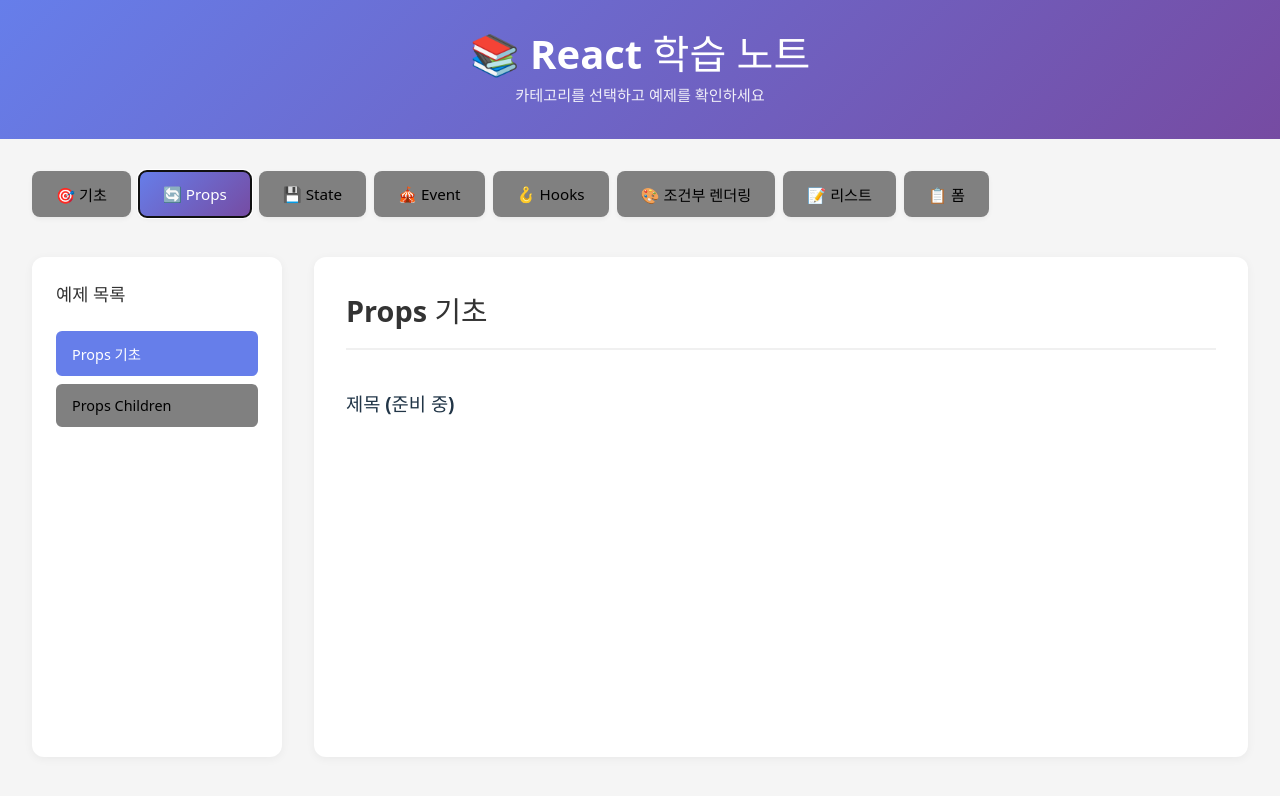
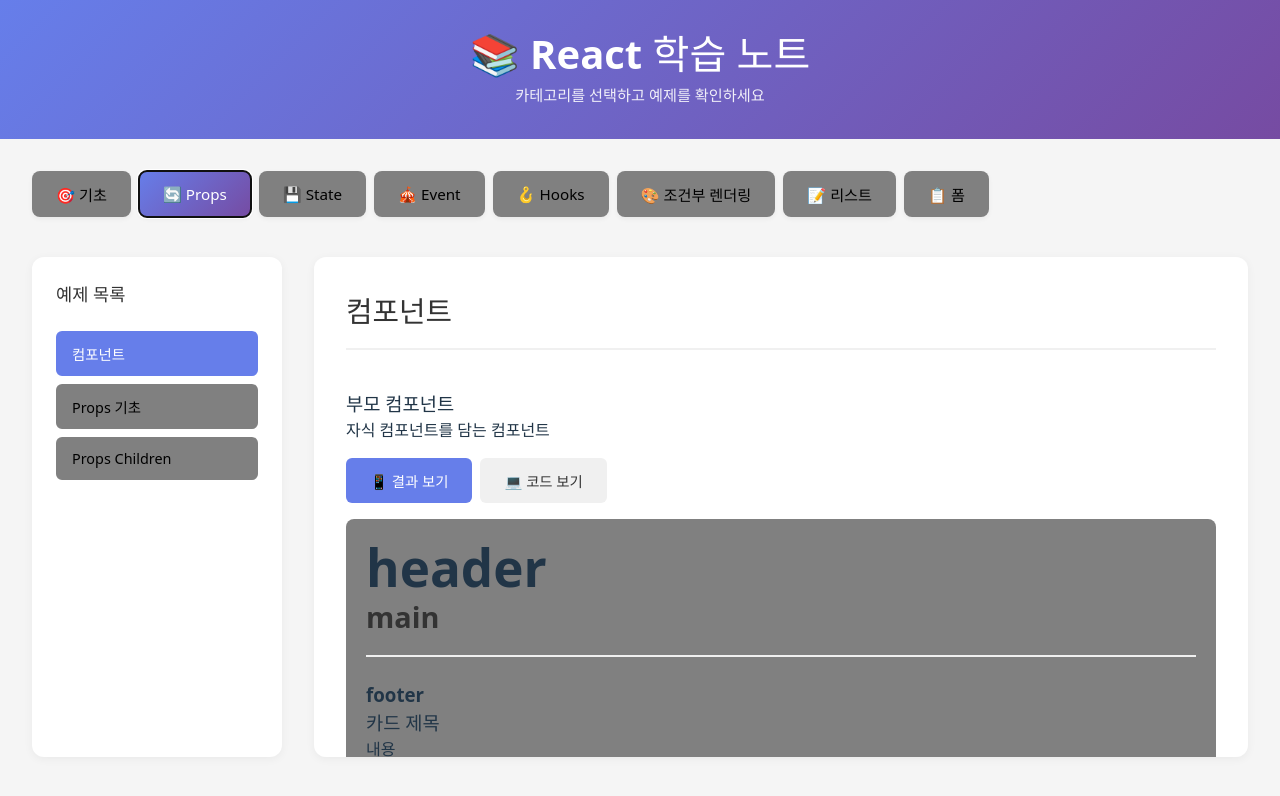
Before and after one commit to Leedoseo/React_learning_note, a React (Vite) app: page / in a window 1280 px wide. Both pictures are taken after a click on the button "🔄 Props". Shown: the top 796 px of the page. Built offline with nearby package versions, Linux system fonts and the light colour scheme.

Commit message:
컴포넌트 정리

```diff
--- a/src/App.jsx
+++ b/src/App.jsx
@@ -7,6 +7,7 @@
 import JSXExample from './components/01-basics/JSXExample'
 
 // 02. Props
+import Component from './components/02-props/Component'
 import PropsBasic from './components/02-props/PropsBasic'
 import PropsChildren from './components/02-props/PropsChildren'
 
@@ -45,6 +46,7 @@
       { id: 'JSXExample', name: 'JSX 예제', component: <JSXExample /> }
     ],
     props: [
+      { id: 'Component', name: '컴포넌트', component: <Component />},
       { id: 'PropsBasic', name: 'Props 기초', component: <PropsBasic /> },
       { id: 'PropsChildren', name: 'Props Children', component: <PropsChildren /> }
     ],
--- /dev/null
+++ b/src/components/02-props/Component.jsx
@@ -0,0 +1,157 @@
+// src/components/02-props/Component.jsx
+import TabViewer from "../common/TabViewer";
+
+// 컴포넌트의 첫글자는 대문자로 해야함
+// Header 컴포넌트처럼 Component 컴포넌트 내부에 포함된 컴포넌트를 자식 컴포넌트라고 함
+function Header() {
+  return (
+    <div className="component-header">
+      <h1>header</h1>
+    </div>
+  );
+}
+
+// 화살표 함수로도 가능!
+const Main = () => {
+  return (
+    <div className="component-main">
+      <h2>main</h2>
+    </div>
+  );
+};
+
+const Footer = () => {
+  return (
+    <div className="component-footer">
+      <h3>footer</h3>
+    </div>
+  );
+};
+
+function Card() {
+  return (
+    <div className="card">
+      <h3>카드 제목</h3>
+      <p>내용</p>
+    </div>
+  );
+}
+
+// JSX를 반환하는 함수를 컴포넌트라고 함
+// 컴포넌트는 재사용 가능하며, 하나의 최상위 요소(또는 Fragment)만 반환해야 함
+function Component() {
+  // 예제 1: 부모 컴포넌트
+  const resultContent1 = (
+    <>
+      <Header />
+      <Main />
+      <Footer />
+      <Card />
+    </>
+  );
+
+  const codeString1 = `function Component() {
+  return (
+    <>
+      <Header />
+      <Main />
+      <Footer />
+      <Card />
+    </>
+  );
+}`;
+
+  // 예제 2: 자식 컴포넌트 - Header
+  const resultContent2 = <Header />;
+
+  const codeString2 = `function Header() {
+  return (
+    <div className="component-header">
+      <h1>header</h1>
+    </div>
+  );
+}`;
+
+  // 예제 3: 자식 컴포넌트 - Main (화살표 함수)
+  const resultContent3 = <Main />;
+
+  const codeString3 = `const Main = () => {
+  return (
+    <div className="component-main">
+      <h2>main</h2>
+    </div>
+  );
+}`;
+
+  // 예제 4: 자식 컴포넌트 - Footer (화살표 함수)
+  const resultContent4 = <Footer />;
+
+  const codeString4 = `const Footer = () => {
+  return (
+    <div className="component-footer">
+      <h3>footer</h3>
+    </div>
+  );
+}`;
+
+  // 예제 5: 카드 컴포넌트
+  const resultContent5 = <Card />;
+
+  const codeString5 = `function Card() {
+  return (
+    <div className="card">
+      <h3>카드 제목</h3>
+      <p>내용</p>
+    </div>
+  );
+}`;
+
+  return (
+    <div>
+      <TabViewer
+        title="부모 컴포넌트"
+        description="자식 컴포넌트를 담는 컴포넌트"
+        resultContent={resultContent1}
+        codeString={codeString1}
+      />
+
+      <div style={{ marginTop: "20px" }}>
+        <TabViewer
+          title="자식 컴포넌트 - Header"
+          description="Component 컴포넌트 내부에 들어가는 자식컴포넌트"
+          resultContent={resultContent2}
+          codeString={codeString2}
+        />
+      </div>
+
+      <div style={{ marginTop: "20px" }}>
+        <TabViewer
+          title="자식 컴포넌트 - Main (화살표 함수)"
+          description="컴포넌트는 화살표 함수로도 만들 수 있음"
+          resultContent={resultContent3}
+          codeString={codeString3}
+        />
+      </div>
+
+      <div style={{ marginTop: "20px" }}>
+        <TabViewer
+          title="자식 컴포넌트 - Footer (화살표 함수)"
+          description="컴포넌트의 첫글자는 꼭 대문자로 시작해야함"
+          resultContent={resultContent4}
+          codeString={codeString4}
+        />
+      </div>
+
+      <div style={{ marginTop: "20px" }}>
+        <TabViewer
+          title="카드 컴포넌트"
+          description="재사용 가능한 카드 컴포넌트 예제"
+          resultContent={resultContent5}
+          codeString={codeString5}
+        />
+      </div>
+    </div>
+  );
+}
+
+export default Component;
```
